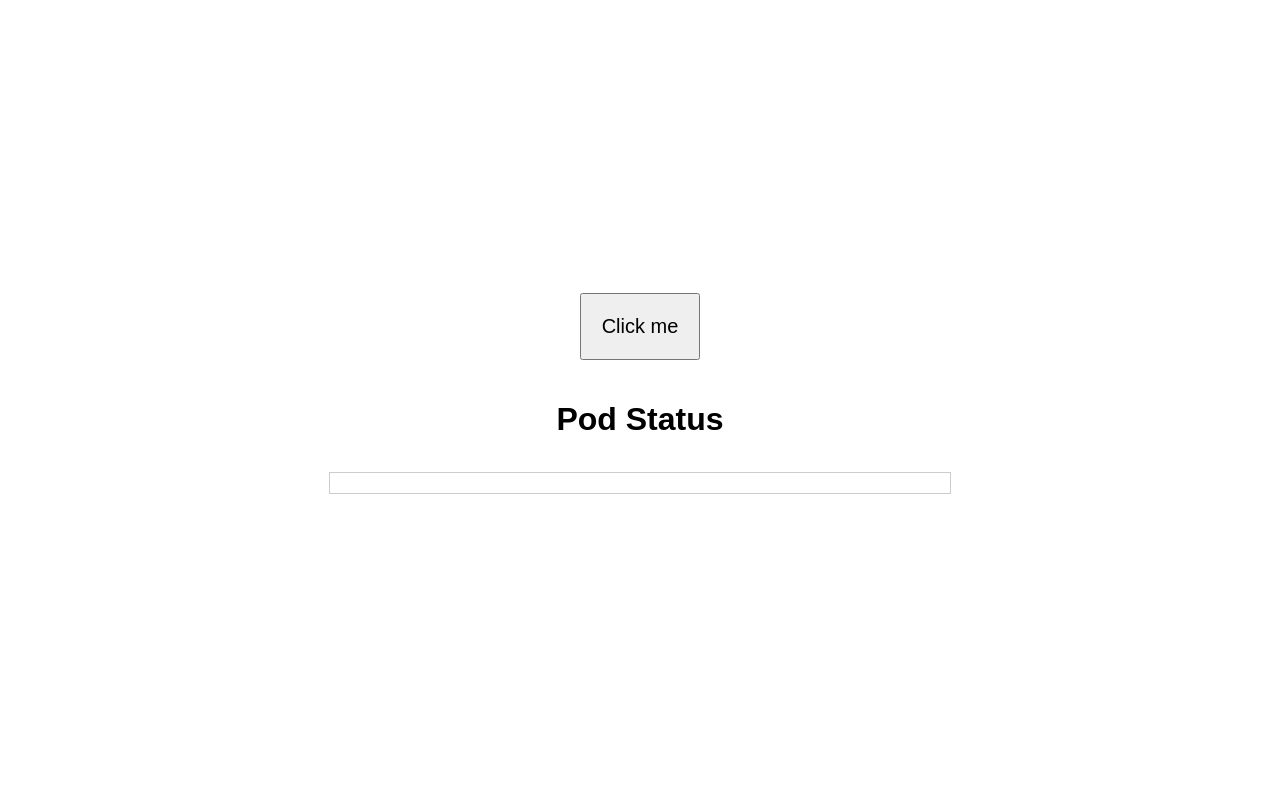
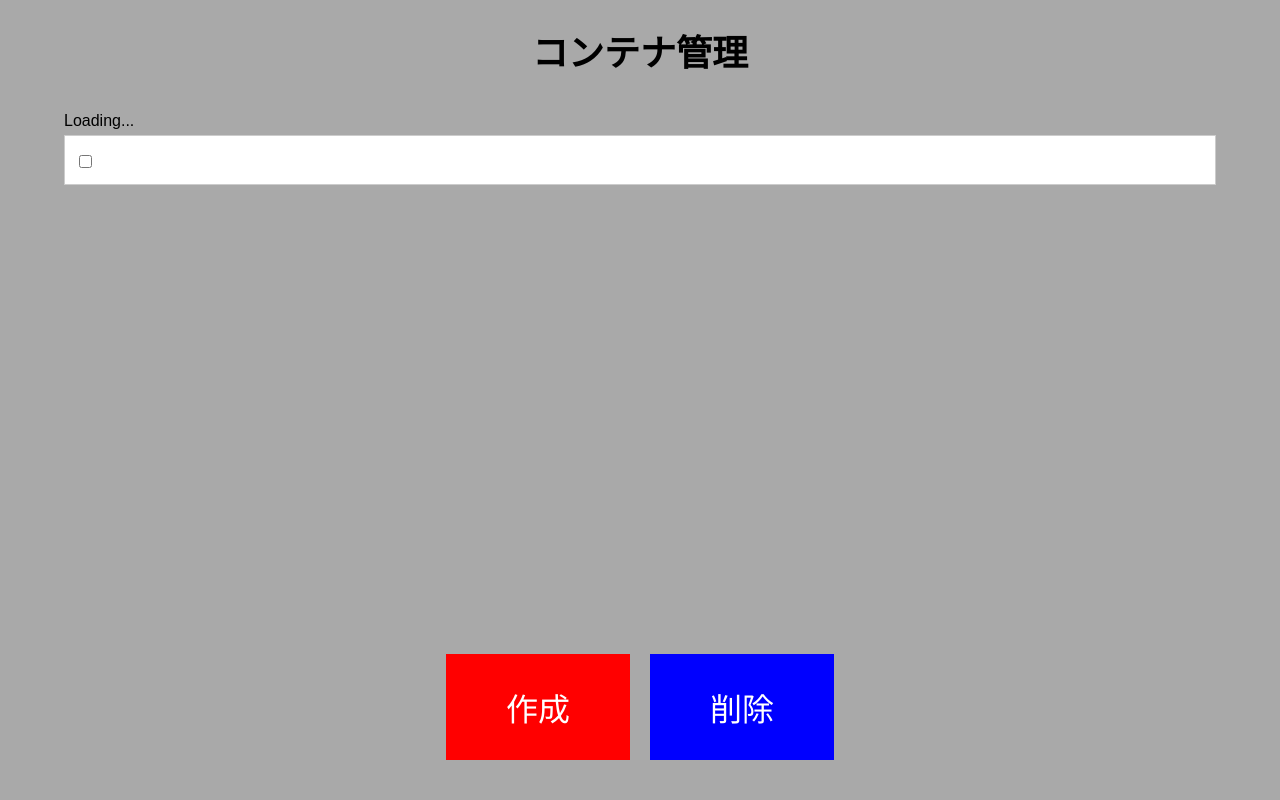
Before and after one commit to cloud-native-dojo/Flask_execute-button, a Flask app: template templates/index.html in a window 1280 px wide. Run offline with Flask 3, Linux system fonts and the light colour scheme; the template is opened without the code that fills it, so the values that code supplies are empty.

Commit message:
選択podの削除確認

```diff
--- a/main.py
+++ b/main.py
@@ -130,12 +130,13 @@ HTML = """
         }
 
         async function deletePod() {
+            const checkedPods = Array.from(document.querySelectorAll('#pod-list input:checked')).map(checkbox => checkbox.value);
             const response = await fetch('/button-click', {
                 method: 'POST',
                 headers: {
                     'Content-Type': 'application/json',
                 },
-                body: JSON.stringify({ message: 'delete' }),
+                body: JSON.stringify({ message: 'delete', pods: checkedPods }),
             });
             const result = await response.json();
             alert(result.reply);
@@ -172,8 +173,9 @@ def button_click():
         # Add your pod creation logic here
         pass
     elif message == 'delete':
-        subprocess.run(['kubectl', 'delete', 'pod', '--all', '--force'], \
-            encoding='utf-8', stdout=subprocess.PIPE)
+        pods = data.get('pods', [])
+        for pod in pods:
+            subprocess.run(['kubectl', 'delete', 'pod', pod, '--force'], encoding='utf-8', stdout=subprocess.PIPE)
     return jsonify({'reply': f'Server received: {message}'})
 
 @app.route('/pods')
--- a/templates/index.html
+++ b/templates/index.html
@@ -6,49 +6,128 @@
         body {
             display: flex;
             flex-direction: column;
-            justify-content: center;
+            justify-content: flex-start;
             align-items: center;
             height: 100vh;
             margin: 0;
             font-family: Arial, sans-serif;
+            background-color: #a9a9a9;
         }
-        button {
-            padding: 20px;
-            font-size: 20px;
+        ul {
+            list-style-type: none;
+            padding: 0;
+            width: 90%;
+            max-width: 1200px;
+        }
+        li {
+            padding: 10px;
+            border: 1px solid #ccc;
+            overflow-x: auto;
+            font-size: 24px;
+            text-align: left;
+            background-color: #fff;
+            margin: 5px 0;
+        }
+        h1 {
+            font-size: 36px;
             margin-bottom: 20px;
         }
-        pre {
-            padding: 10px;
-            border: 1px solid #ccc;
-            width: 80%;
-            max-width: 600px;
-            overflow-x: auto;
+        .button-container {
+            display: flex;
+            justify-content: center;
+            gap: 20px;
+            width: 100%;
+            padding: 20px;
+            position: fixed;
+            bottom: 20px;
+        }
+        .button {
+            padding: 30px 60px;
+            font-size: 32px;
+            border: none;
+            cursor: pointer;
+        }
+        .create-button {
+            background-color: red;
+            color: white;
+        }
+        .delete-button {
+            background-color: blue;
+            color: white;
         }
     </style>
 </head>
 <body>
-    <button onclick="sendMessage()">Click me</button>
-    <h1>Pod Status</h1>
-    <pre id="pod-output">Loading...</pre>
+    <h1>コンテナ管理</h1>
+    <ul id="pod-list">Loading...</ul>
+    <div class="button-container">
+        <button class="button create-button" onclick="createPod()">作成</button>
+        <button class="button delete-button" onclick="deletePod()">削除</button>
+    </div>
     <script>
-        function sendMessage() {
-            fetch('/button-click', {
-                method: 'POST',
-                headers: {
-                    'Content-Type': 'application/json'
-                },
-                body: JSON.stringify({message: 'ボタンクリック'})
-            });
-        }
+        let currentPods = [];
 
         async function fetchPodData() {
             try {
                 const response = await fetch('/pods');
                 const data = await response.json();
-                document.getElementById('pod-output').textContent = data.output;
+                const newPods = data.output.split('\\n');
+                const podListElement = document.getElementById('pod-list');
+
+                const podsToAdd = newPods.filter(pod => !currentPods.includes(pod));
+                const podsToRemove = currentPods.filter(pod => !newPods.includes(pod));
+
+                podsToRemove.forEach(pod => {
+                    const listItem = document.getElementById(pod);
+                    if (listItem) {
+                        podListElement.removeChild(listItem);
+                    }
+                });
+
+                podsToAdd.forEach(pod => {
+                    const listItem = document.createElement('li');
+                    listItem.id = pod;
+                    const checkbox = document.createElement('input');
+                    checkbox.type = 'checkbox';
+                    checkbox.id = pod;
+                    checkbox.name = pod;
+                    checkbox.value = pod;
+                    const label = document.createElement('label');
+                    label.htmlFor = pod;
+                    label.appendChild(document.createTextNode(pod));
+                    listItem.appendChild(checkbox);
+                    listItem.appendChild(label);
+                    podListElement.appendChild(listItem);
+                });
+
+                currentPods = newPods;
             } catch (error) {
-                document.getElementById('pod-output').textContent = 'Error fetching data';
+                document.getElementById('pod-list').textContent = 'Error fetching data';
             }
+        }
+
+        async function createPod() {
+            const response = await fetch('/button-click', {
+                method: 'POST',
+                headers: {
+                    'Content-Type': 'application/json',
+                },
+                body: JSON.stringify({ message: 'create' }),
+            });
+            const result = await response.json();
+            alert(result.reply);
+        }
+
+        async function deletePod() {
+            const response = await fetch('/button-click', {
+                method: 'POST',
+                headers: {
+                    'Content-Type': 'application/json',
+                },
+                body: JSON.stringify({ message: 'delete' }),
+            });
+            const result = await response.json();
+            alert(result.reply);
         }
 
         setInterval(fetchPodData, 500);
```
